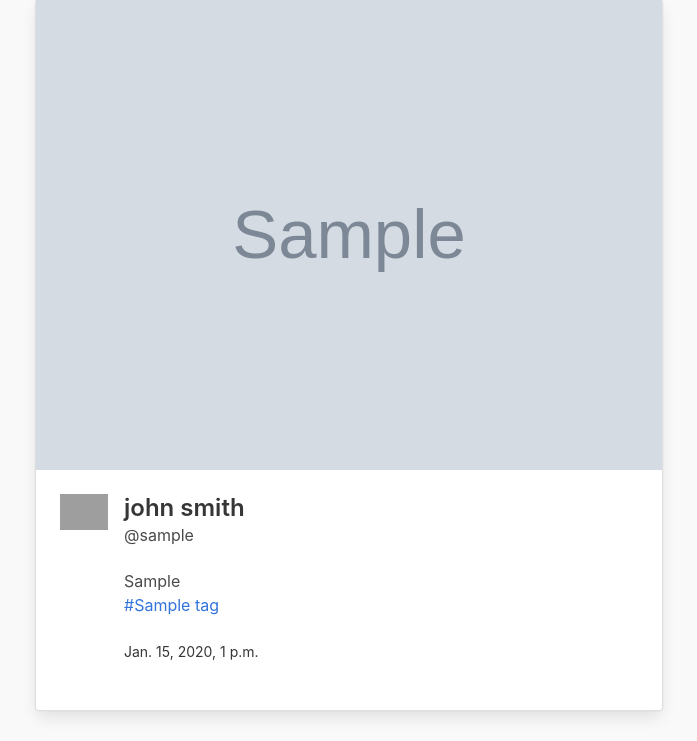
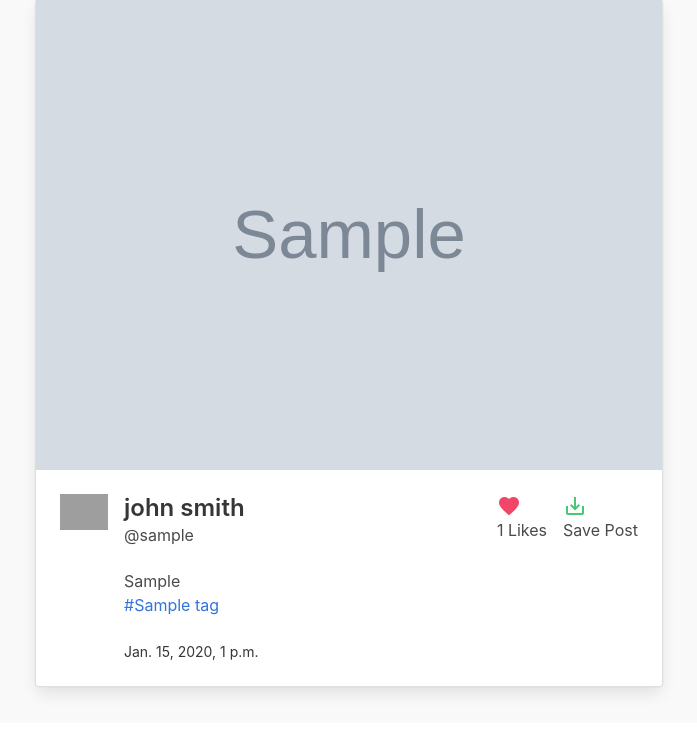
Before and after one commit to kelvin-daniel/instagram, a Django app: page / in a window 1280 px wide. Shown: the part 71-812 px from the top of the page, without its empty margins (291-988 px from the left). After the commit the page ends 769 px from the top, so only its background shows below. Run offline with Django 3.2, Linux system fonts and the light colour scheme; a user stored in the database is signed in; tables that the repository leaves empty hold one stand-in row (values such as "Sample post"); grey boxes marked "Sample" are stand-in pictures; some libraries are stand-ins or nearby versions; grey boxes are pictures that could not be loaded.

Commit message:
create likes url

```diff
--- a/instagrum/templates/index.html
+++ b/instagrum/templates/index.html
@@ -30,6 +30,18 @@
             <br>
             <strong><small>{{ post_item.posted }}</small></strong>
             </div>
+
+            <div class="media-right">
+              <a href="{% url 'postlike' post_item.id %}"><i class="material-icons has-text-danger">favorite</i></a>
+              <p>{{ post_item.likes }} Likes</p>
+            </div>
+
+            <div class="media-right">
+              <a><i class="material-icons has-text-success">save_alt</i></a>
+              <p>Save Post</p>
+            </div>
+
+            </div>
         </div>
       </div>
 
--- a/instagrum/templates/post_detail.html
+++ b/instagrum/templates/post_detail.html
@@ -59,7 +59,7 @@
     {% endif %}
 
     <div class="media-right">
-      <a><i class="material-icons has-text-danger">favorite</i></a>
+      <a href="{% url 'postlike' post.id %}"><i class="material-icons has-text-danger">favorite</i></a>
       <p>{{ post.likes }} Likes</p>
     </div>
 
--- a/post/views.py
+++ b/post/views.py
@@ -3,7 +3,7 @@
 from django.http import HttpResponse, HttpResponseRedirect
 from django.template import loader
 
-from post.models import Stream, Post, Tag
+from post.models import Stream, Post, Tag, Likes
 from post.forms import NewPostForm
 
 from django.contrib.auth.decorators import login_required
```
